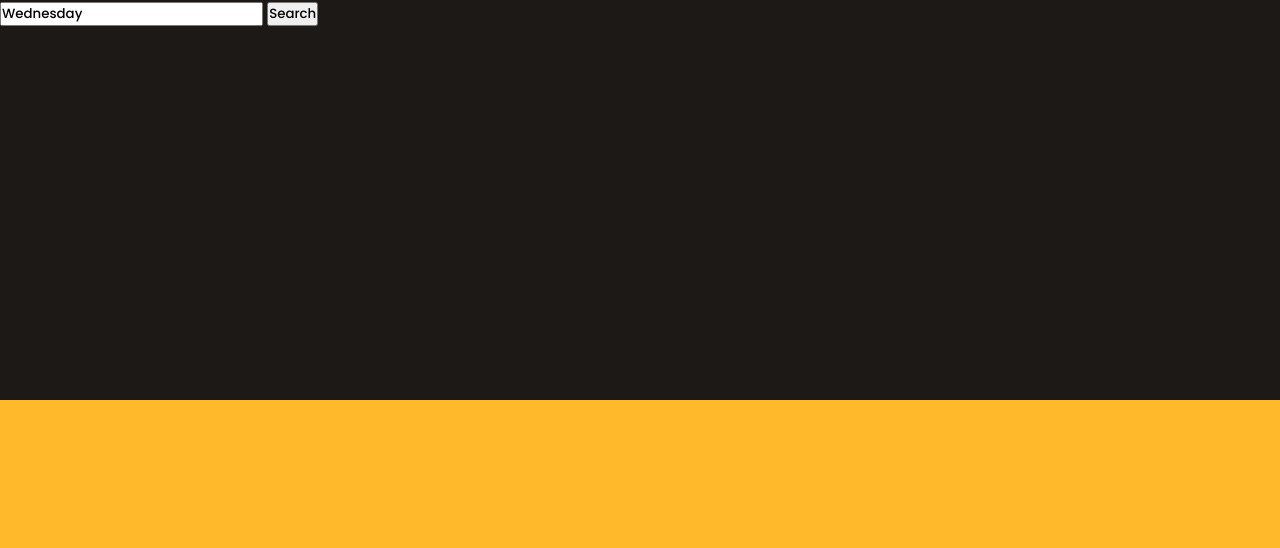
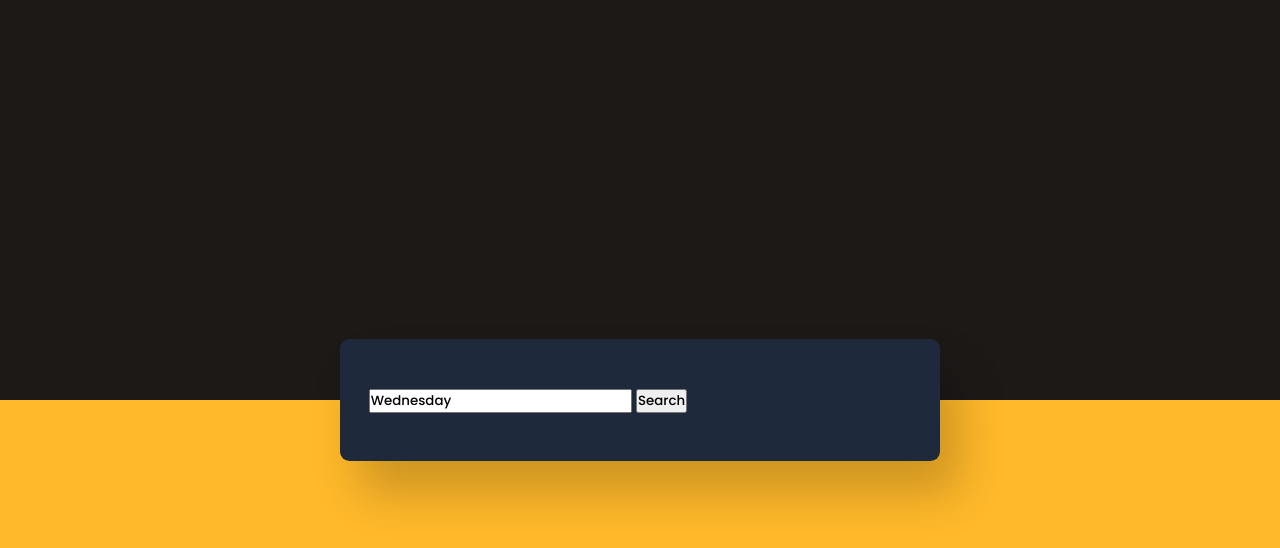
Before and after one commit to liujiani505/movie-guide-app, a plain HTML site: page index.html in a window 1280 px wide. Drawn offline with Linux system fonts and the light colour scheme.

Commit message:
container styles

```diff
--- a/style.css
+++ b/style.css
@@ -12,3 +12,17 @@ body {
     height:100vh;
     background: linear-gradient(#1c1917 50%, #ffb92a 50%);
 }
+
+.container {
+    font-size: 16px;
+    width: 90vw;
+    max-width: 37.5em;
+    padding: 3em 1.8em;
+    background-color: #1e293b;
+    position: absolute;
+    transform: translate(-50%, -50%);
+    top: 50%;
+    left:50%;
+    border-radius: 0.6em;
+    box-shadow: 1.2em 2em 3em rgba(0,0,0,0.2);
+}
```
